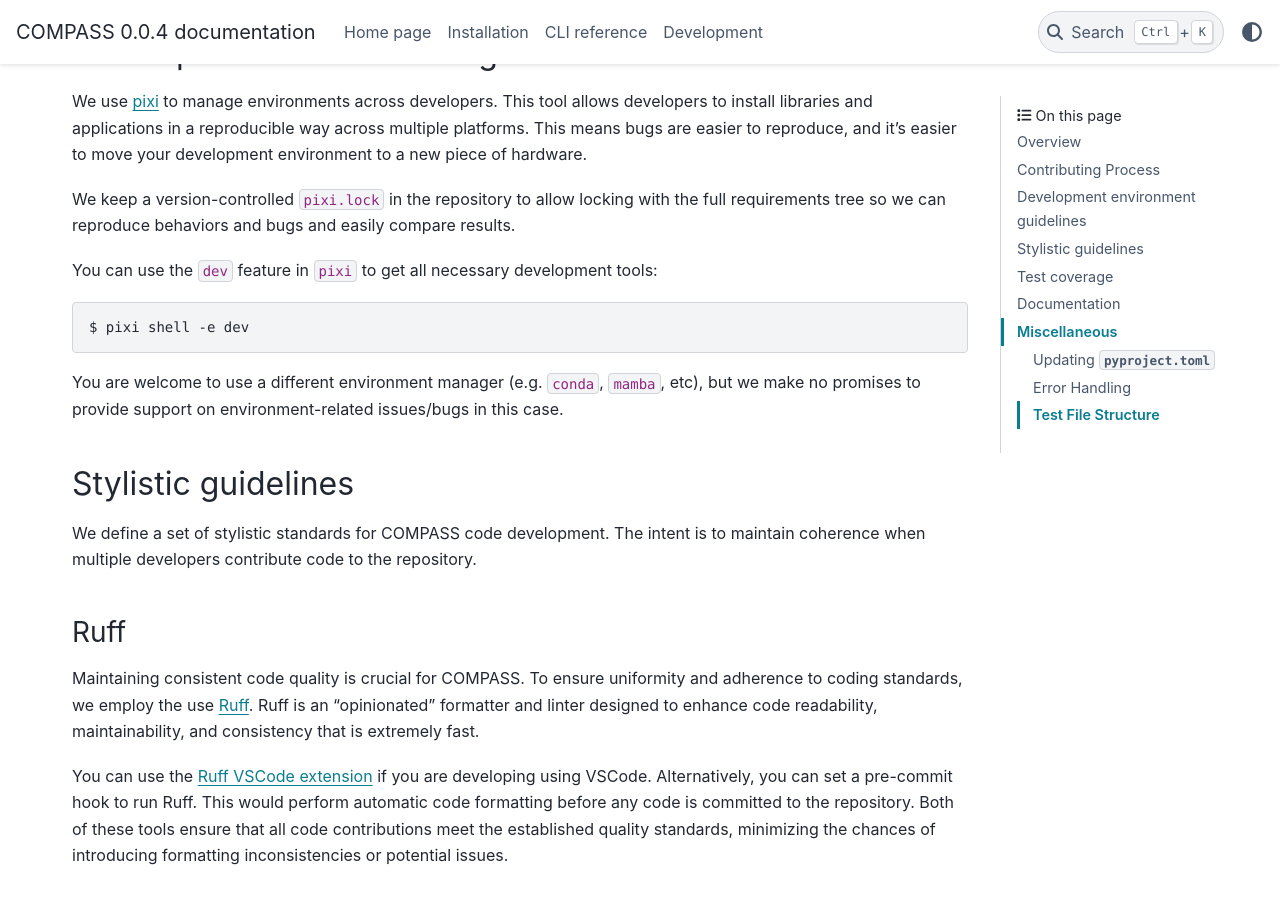
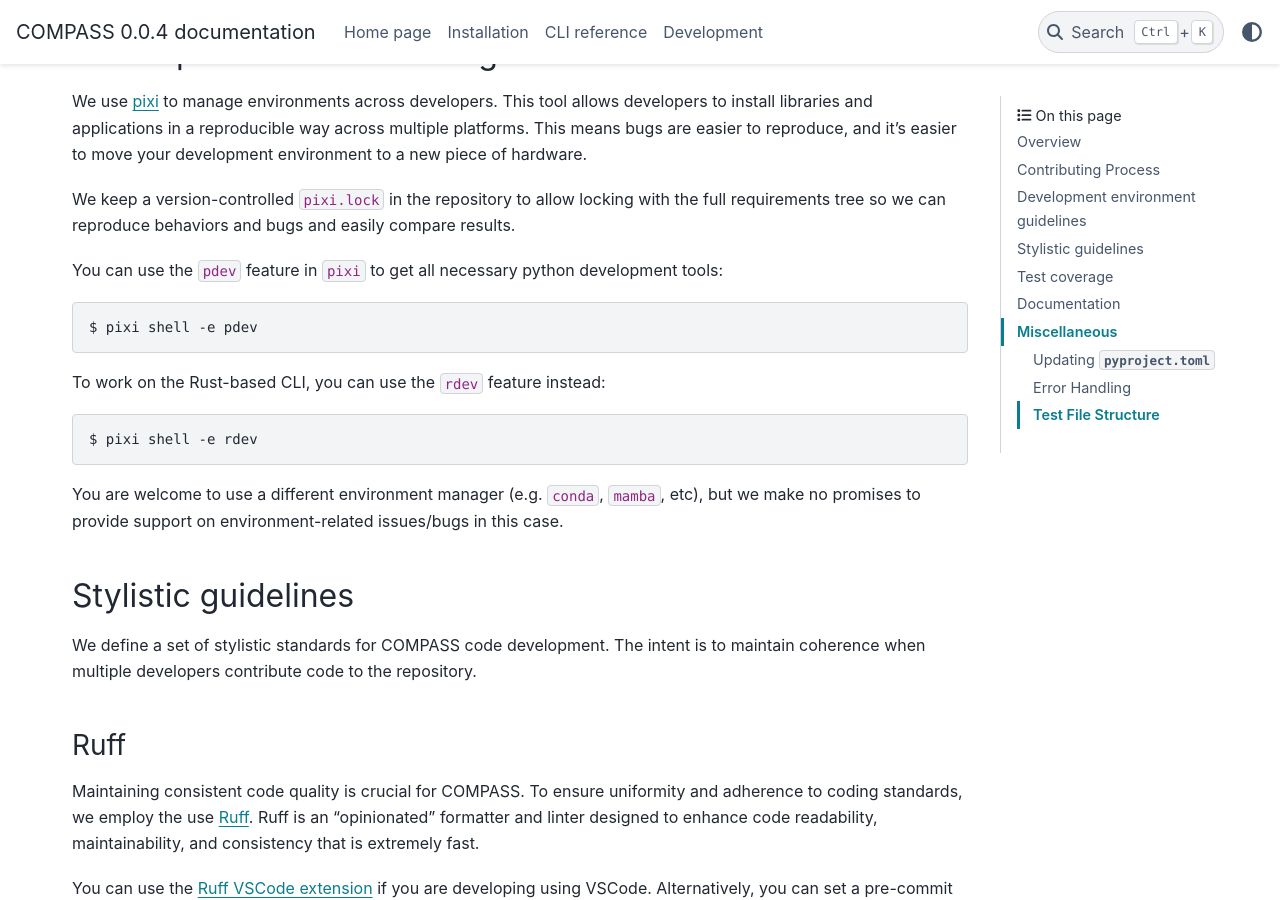
Before and after one commit to NatLabRockies/COMPASS, a Sphinx documentation site: the page built from docs/source/dev/README.rst, in a window 1280 px wide and 900 px high, scrolled down 1141 px. Built offline with Sphinx 7.4.7 and the PyData theme 0.15.4, drawn with Linux system fonts in a browser that asks for light colours; pages that are not in the unit, such as notebooks, are missing from menus; the version number is read from the project's files by our own code.

Commit message:
Clarify instructions (#91)

```diff
--- a/docs/source/dev/README.rst
+++ b/docs/source/dev/README.rst
@@ -64,9 +64,13 @@ We keep a version-controlled ``pixi.lock`` in the repository to allow locking wi
 the full requirements tree so we can reproduce behaviors and bugs and easily compare
 results.
 
-You can use the ``dev`` feature in ``pixi`` to get all necessary development tools::
+You can use the ``pdev`` feature in ``pixi`` to get all necessary python development tools::
 
-    $ pixi shell -e dev
+    $ pixi shell -e pdev
+
+To work on the Rust-based CLI, you can use the ``rdev`` feature instead::
+
+    $ pixi shell -e rdev
 
 You are welcome to use a different environment manager (e.g. ``conda``, ``mamba``, etc),
 but we make no promises to provide support on environment-related issues/bugs in this case.
```
